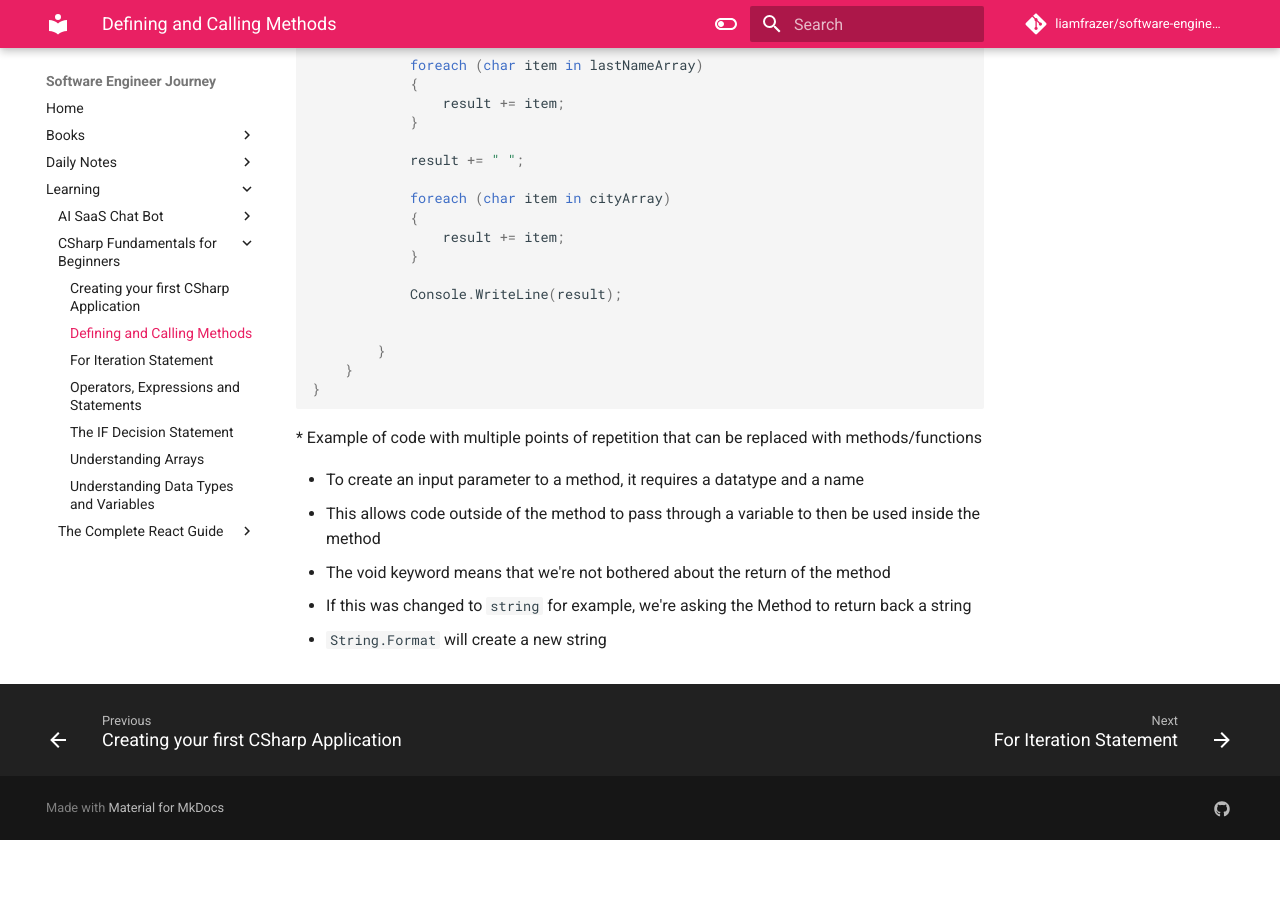
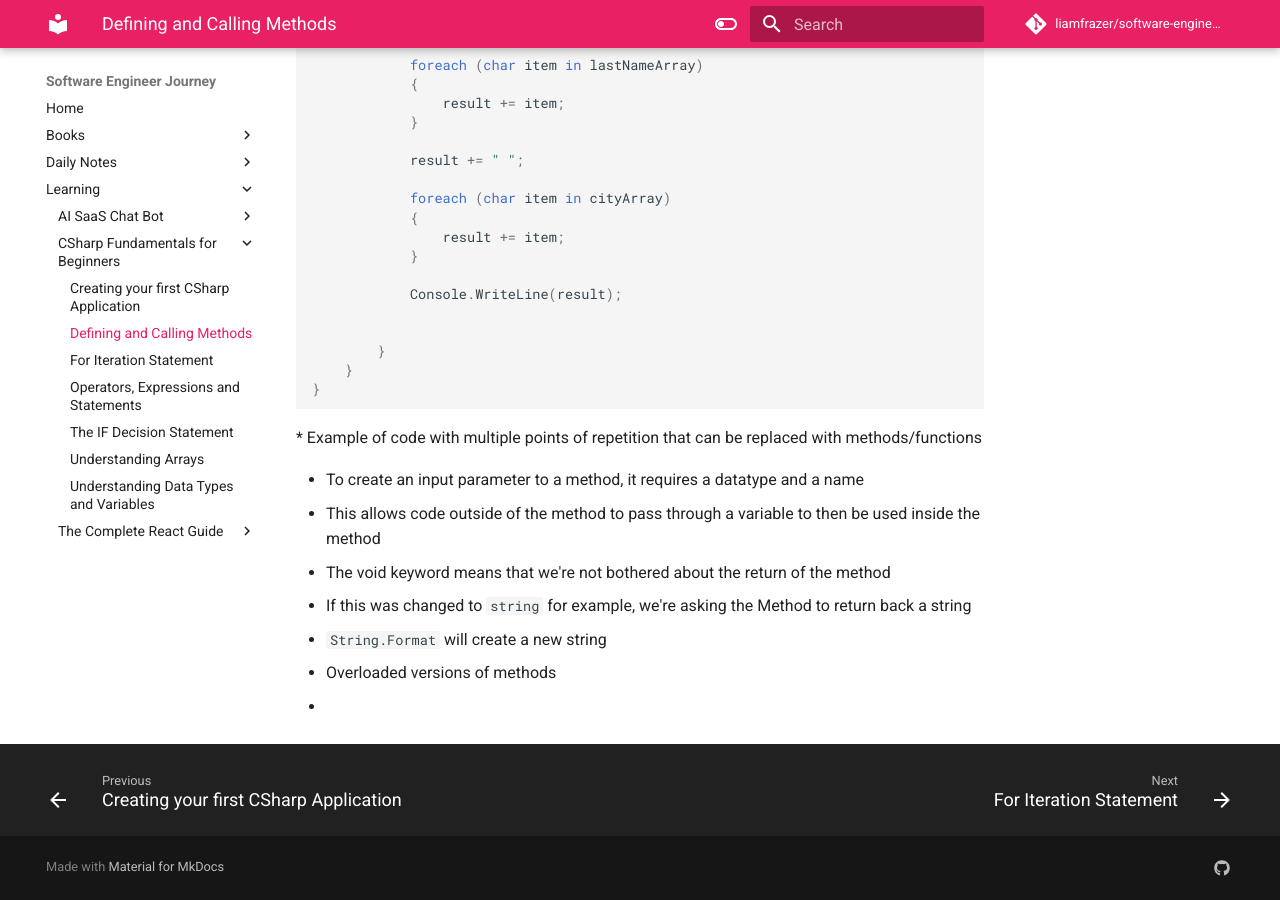
Before and after one commit to liamfrazer/software-engineer-journey, an MkDocs documentation site: the page built from docs/Learning/CSharp Fundamentals for Beginners/Defining and Calling Methods.md, in a window 1280 px wide and 900 px high, scrolled down 1117 px. Built offline with MkDocs 1.6.1 and Material for MkDocs 9.7.7, drawn with Linux system fonts in a browser that asks for light colours; comment, search, counter and statistics services are not loaded; before the commit the page ends 1957 px from its top, so only the background shows below that.

Commit message:
vault backup: 2024-01-06 13:08:36

```diff
--- a/docs/Learning/CSharp Fundamentals for Beginners/Defining and Calling Methods.md
+++ b/docs/Learning/CSharp Fundamentals for Beginners/Defining and Calling Methods.md
@@ -82,3 +82,7 @@ namespace Program
 * If this was changed to `string` for example, we're asking the Method to return back a string
 
 * `String.Format` will create a new string
+
+
+* Overloaded versions of methods
+*
```
